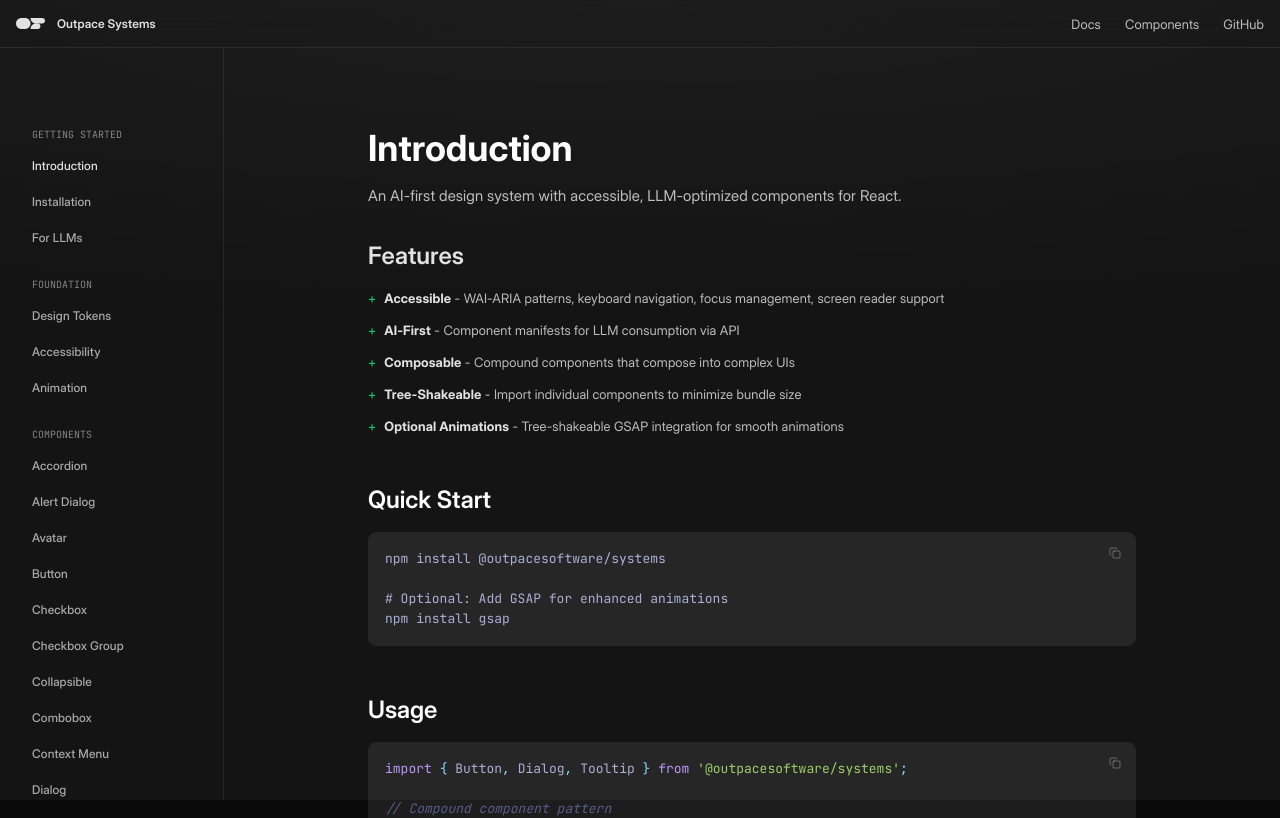
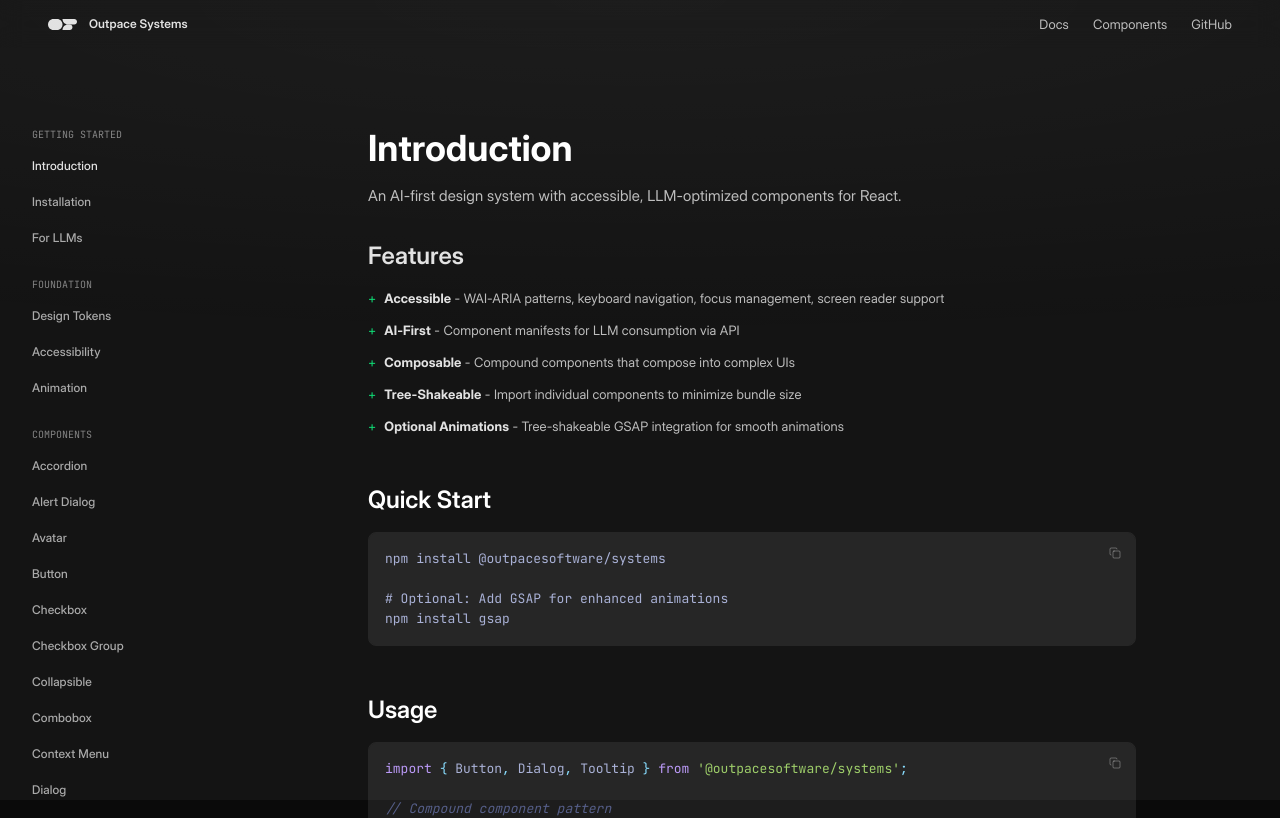
Before and after one commit to outpacesoftware/systems, a Next.js app: page /docs in a window 1280 px wide. Shown: the top 818 px of the page. Built offline with nearby package versions, Linux system fonts and the light colour scheme.

Commit message:
style: remove borders from header/sidebar, add 32px horizontal padding to header

```diff
--- a/components/docs/Header.tsx
+++ b/components/docs/Header.tsx
@@ -70,7 +70,7 @@ interface HeaderProps {
 
 export function Header({ mobileMenuOpen, onMobileMenuToggle }: HeaderProps) {
 	return (
-		<header className="h-12 border-b border-white/8 sticky top-0 backdrop-blur-md z-50">
+		<header className="h-12 sticky top-0 backdrop-blur-md z-50 px-8">
 			<div className="h-full flex items-center justify-between px-4">
 				<div className="flex items-center gap-3">
 					<button
--- a/components/docs/Sidebar.tsx
+++ b/components/docs/Sidebar.tsx
@@ -97,7 +97,6 @@ export function Sidebar({ mobileOpen, onClose }: SidebarProps) {
           w-64 lg:w-56 shrink-0
           h-[calc(100vh-3rem)]
           bg-transparent
-          border-r border-white/8
           overflow-y-auto px-8 scrollbar-none
           transform transition-transform duration-200 ease-out
           ${mobileOpen ? "translate-x-0" : "-translate-x-full lg:translate-x-0"}
```
